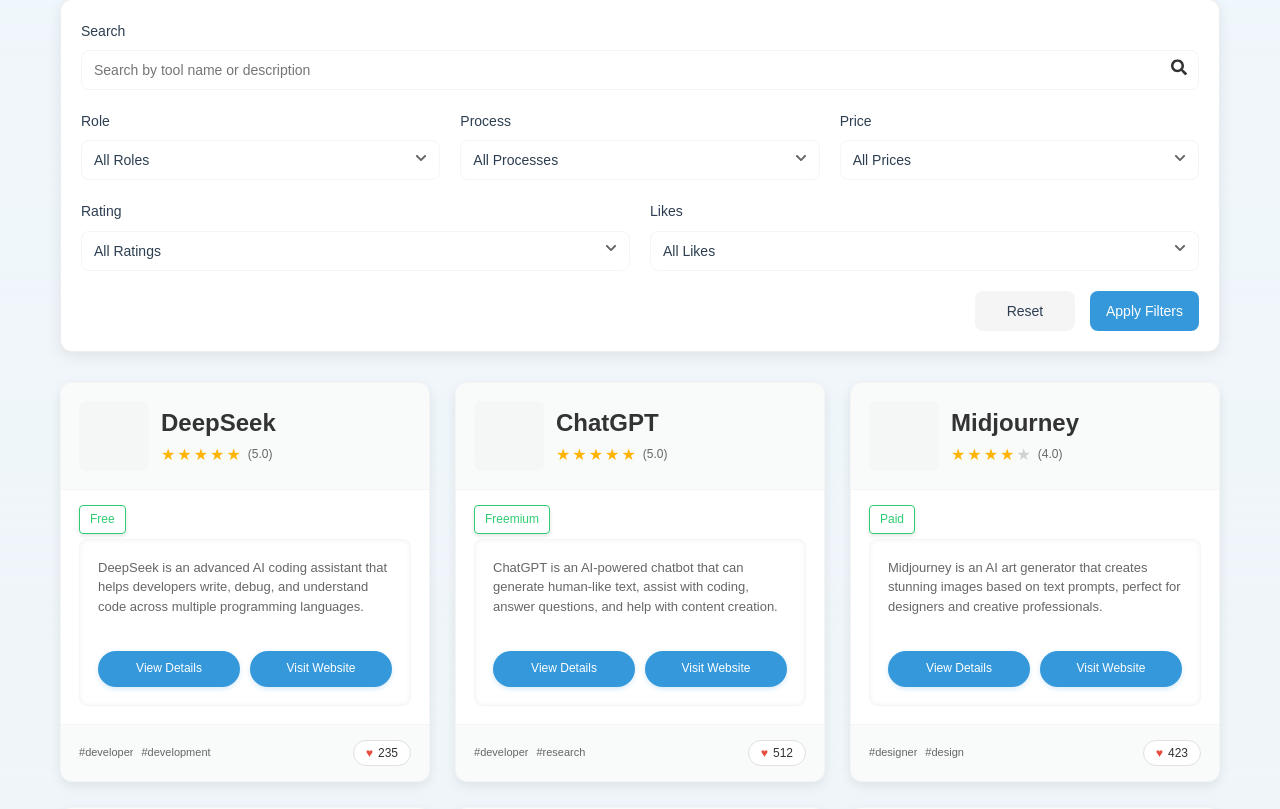
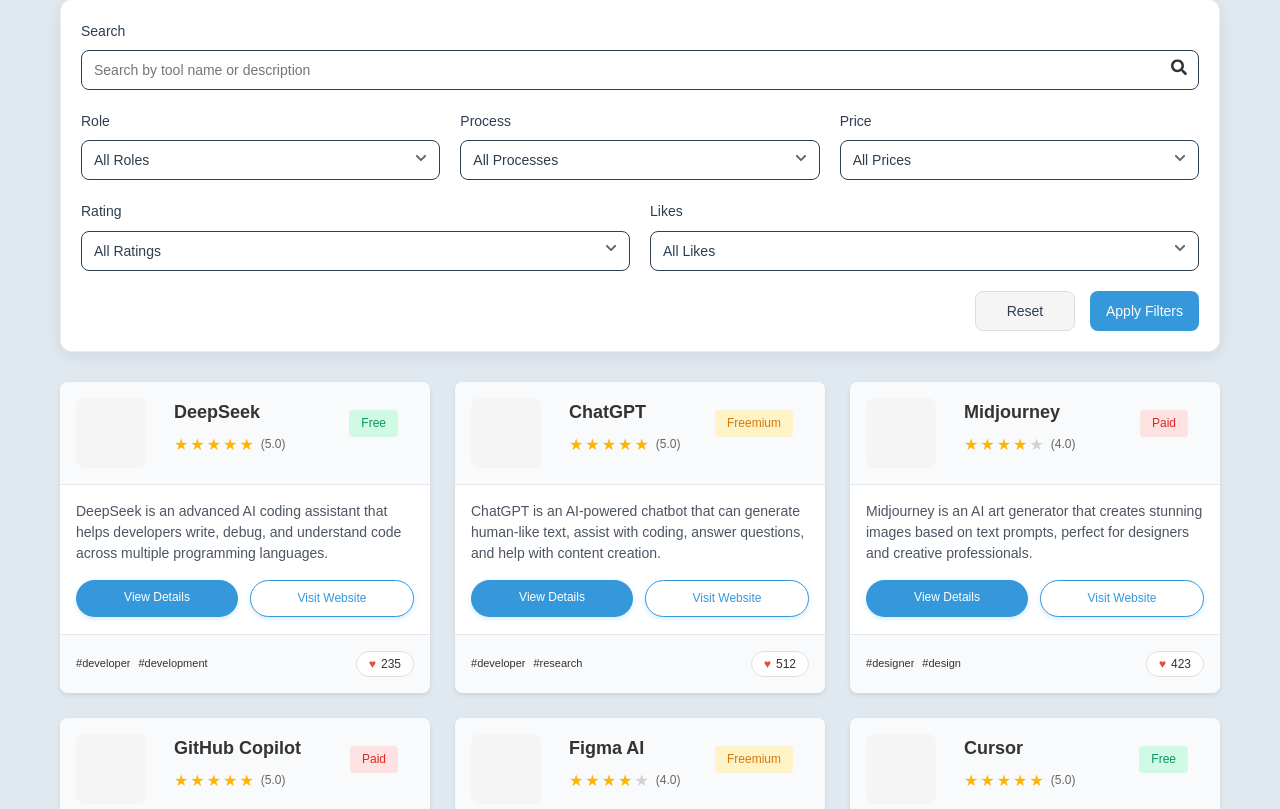
Before and after one commit to nguyenvanan2730/WebDevAI, a React (Create React App) app: page / in a window 1280 px wide. Shown: the part 871-1680 px from the top of the page. Built offline with nearby package versions, Linux system fonts and the light colour scheme.

Commit message:
fix: update_layout_of_all_ai_tools_section

```diff
--- a/src/App.css
+++ b/src/App.css
@@ -75,7 +75,8 @@
 }
 
 .tool-grid-section {
-  background: linear-gradient(to bottom, var(--section-alternate) 0%, rgba(240, 247, 252, 0.5) 100%);
+  /* background: linear-gradient(to bottom, #c3d3e0 0%, rgba(240, 247, 252, 0.5) 100%);*/
+  background: #e1e9f0;
   padding: 40px 0;
   border-top: 1px solid rgba(52, 152, 219, 0.1);
   border-bottom: 1px solid rgba(52, 152, 219, 0.1);
--- a/src/components/ToolCard.css
+++ b/src/components/ToolCard.css
@@ -1,28 +1,25 @@
 .tool-card {
-  background-color: var(--white);
-  border-radius: 12px;
+  background: white;
+  border-radius: 8px;
+  box-shadow: 0 2px 4px rgba(0, 0, 0, 0.1);
   overflow: hidden;
-  box-shadow: 0 4px 12px rgba(0,0,0,0.08);
-  border: 1px solid var(--grey-light);
-  margin-bottom: 20px;
-  display: flex;
-  flex-direction: column;
-  height: 100%;
-  transition: transform 0.2s, box-shadow 0.2s, border-color 0.2s;
+  position: relative;
+  padding-bottom: 60px; /* Adjust based on the footer height */
 }
 
-.tool-card:hover {
-  transform: translateY(-5px);
-  box-shadow: 0 10px 20px rgba(52, 152, 219, 0.15);
-  border-color: rgba(52, 152, 219, 0.3);
+/* Card Header Styles */
+.card-header {
+  padding: 16px;
+  border-bottom: 1px solid #e5e7eb;
+  background-color: #f9fafb;
 }
 
 .tool-header {
   display: flex;
-  padding: 18px;
-  align-items: center;
-  border-bottom: 1px solid var(--grey-light);
-  background-color: rgba(236, 240, 241, 0.3);
+  align-items: flex-start;
+  gap: 16px;
+  position: relative;
+  padding-right: 100px;
 }
 
 .tool-logo-container {
@@ -37,7 +34,7 @@
   opacity: 0.9;
 }
 
-.tool-name {
+.tool-name-home-page {
   font-size: 18px;
   margin: 0 0 5px;
   color: var(--text-dark);
@@ -94,30 +91,71 @@
   background-color: var(--warning);
 }
 
-.tool-preview {
-  background-color: var(--white);
-  padding: 18px;
-  margin: 0 18px 18px;
-  border-radius: 8px;
-  display: flex;
-  flex-direction: column;
-  flex-grow: 1;
-  box-shadow: inset 0 0 5px rgba(0,0,0,0.05);
-  border: 1px solid var(--grey-light);
+.tool-type {
+  position: absolute;
+  right: 16px;
+  top: 12px;
+  padding: 4px 12px;
+  border-radius: 4px;
+  font-size: 12px;
+  font-weight: 500;
+}
+
+.tool-type-free {
+  color: #059669;
+  background-color: #D1FAE5;
+  border-color: #34D399;
+}
+
+.tool-type-freemium {
+  color: #D97706;
+  background-color: #FEF3C7;
+  border-color: #FBBF24;
+}
+
+.tool-type-premium {
+  color: #DC2626;
+  background-color: #FEE2E2;
+  border-color: #F87171;
+}
+
+.tool-type-default {
+  color: #4B5563;
+  background-color: #F3F4F6;
+  border-color: #9CA3AF;
+}
+
+.tool-type-free:hover {
+  background-color: #A7F3D0;
+}
+
+.tool-type-freemium:hover {
+  background-color: #FDE68A;
+}
+
+.tool-type-premium:hover {
+  background-color: #FECACA;
+}
+
+.tool-type-default:hover {
+  background-color: #E5E7EB;
+}
+
+/* Card Content Styles */
+.card-content {
+  padding: 16px;
 }
 
 .tool-description {
-  font-size: 13px;
-  color: var(--text-light);
-  margin-bottom: 15px;
+  color: #4b5563;
+  font-size: 14px;
   line-height: 1.5;
-  flex-grow: 1;
+  margin-bottom: 16px;
 }
 
 .tool-actions {
   display: flex;
-  gap: 10px;
-  margin-top: auto;
+  gap: 12px;
 }
 
 .tool-link {
@@ -134,20 +172,38 @@
   box-shadow: 0 2px 5px rgba(52, 152, 219, 0.2);
 }
 
+.visit-website-link {
+  background-color: white;
+  color: var(--primary);
+  border: 1px solid var(--primary);
+  transition: background-color 0.2s, color 0.2s, transform 0.2s;
+}
+
 .tool-link:hover {
   background-color: var(--primary-dark);
   transform: translateY(-2px);
   box-shadow: 0 4px 8px rgba(52, 152, 219, 0.3);
 }
 
-.tool-footer {
-  padding: 15px 18px;
+.visit-website-link:hover {
+  background-color: rgb(245, 245, 245);
+  color:var(--primary);
+  transform: translateY(-2px);
+  box-shadow: 0 4px 8px rgba(52, 152, 219, 0.3);
+}
+
+/* Card Footer Styles */
+.card-footer {
+  padding: 16px;
+  border-top: 1px solid #e5e7eb;
   display: flex;
   justify-content: space-between;
   align-items: center;
-  border-top: 1px solid var(--grey-light);
-  margin-top: auto;
-  background-color: rgba(236, 240, 241, 0.3);
+  background-color: #f9fafb;
+  position: absolute;
+  bottom: 0;
+  left: 0;
+  width: 100%;
 }
 
 .tool-tags {
@@ -169,7 +225,7 @@
 .tag.hashtag {
   background-color: transparent;
   border: none;
-  color: var(--text-light);
+  color: var(--text-dark);
   padding: 0;
   font-weight: 400;
 }
@@ -206,3 +262,8 @@
   color: var(--text-dark);
   font-weight: 500;
 }
+
+.tool-card-body {
+  max-height: calc(100% - 60px); /* adjust according to footer height */
+  overflow-y: auto;
+}
--- a/src/components/ToolCard.js
+++ b/src/components/ToolCard.js
@@ -15,14 +15,30 @@
     url
   } = tool;
 
+  const getPriceTypeClass = (type) => {
+    switch (type.toLowerCase()) {
+      case 'free':
+        return 'tool-type-free';
+      case 'freemium':
+        return 'tool-type-freemium';
+      case 'premium':
+      case 'paid':
+        return 'tool-type-premium';
+      default:
+        return 'tool-type-default';
+    }
+  };
+
   return (
     <div className="tool-card">
+      {/* Card Header */}
+      <div className="card-header">
         <div className="tool-header">
           <div className="tool-logo-container">
             <div className="tool-logo"></div>
           </div>
           <div className="tool-info">
-          <h3 className="tool-name">{name}</h3>
+            <h3 className="tool-name-home-page">{name}</h3>
             <div className="tool-rating">
               {[...Array(5)].map((_, i) => (
                 <span key={i} className={`star ${i < rating ? 'filled' : ''}`}>★</span>
@@ -30,21 +46,23 @@
               <span className="tool-rating-count">({rating}.0)</span>
             </div>
           </div>
+          <span className={`tool-type ${getPriceTypeClass(type)}`}>
+            {type}
+          </span>
+        </div>
       </div>
 
-      <div className="tool-meta">
-        <span className="meta-badge price">{type}</span>
-      </div>
-
-      <div className="tool-preview">
+      {/* Card Content */}
+      <div className="card-content">
         <p className="tool-description">{description}</p>
         <div className="tool-actions">
           <Link to={`/tool/${id}`} className="tool-link">View Details</Link>
-          <a href={url} className="tool-link" target="_blank" rel="noopener noreferrer">Visit Website</a>
+          <a href={url} className="tool-link visit-website-link" target="_blank" rel="noopener noreferrer">Visit Website</a>
         </div>
       </div>
 
-      <div className="tool-footer">
+      {/* Card Footer */}
+      <div className="card-footer">
         <div className="tool-tags">
           <span className="tag hashtag">#{role.toLowerCase()}</span>
           <span className="tag hashtag">#{process.toLowerCase()}</span>
--- a/src/components/ToolsFilter.css
+++ b/src/components/ToolsFilter.css
@@ -42,6 +42,7 @@
   -webkit-appearance: none;
   -moz-appearance: none;
   appearance: none;
+  border: 1px solid var(--dark);
 }
 
 .filter-input input:focus {
@@ -77,7 +78,7 @@
 .dropdown-header {
   width: 100%;
   padding: 10px 12px;
-  border: 1px solid var(--grey-light);
+  border: 1px solid var(--dark);
   border-radius: 8px;
   background-color: var(--white);
   font-size: 14px;
@@ -210,11 +211,11 @@
 .reset-button {
   background-color: var(--grey-light);
   color: var(--dark);
+  border: 1px solid var(--border);
 }
 
 .reset-button:hover {
-  background-color: var(--grey);
-  color: var(--white);
+  background-color: var(--grey-medium);
 }
 
 .apply-button {
```
Lines whose indentation alone changed are shown as unchanged.
